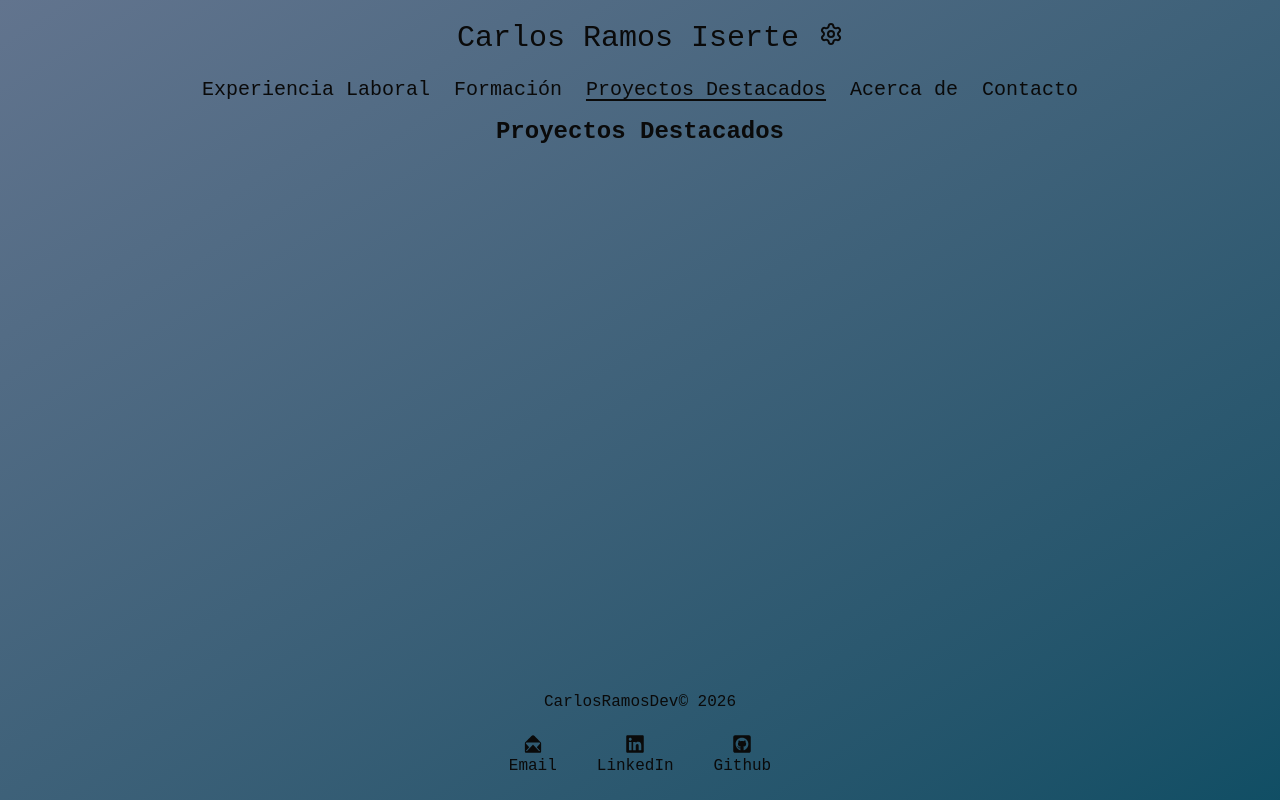
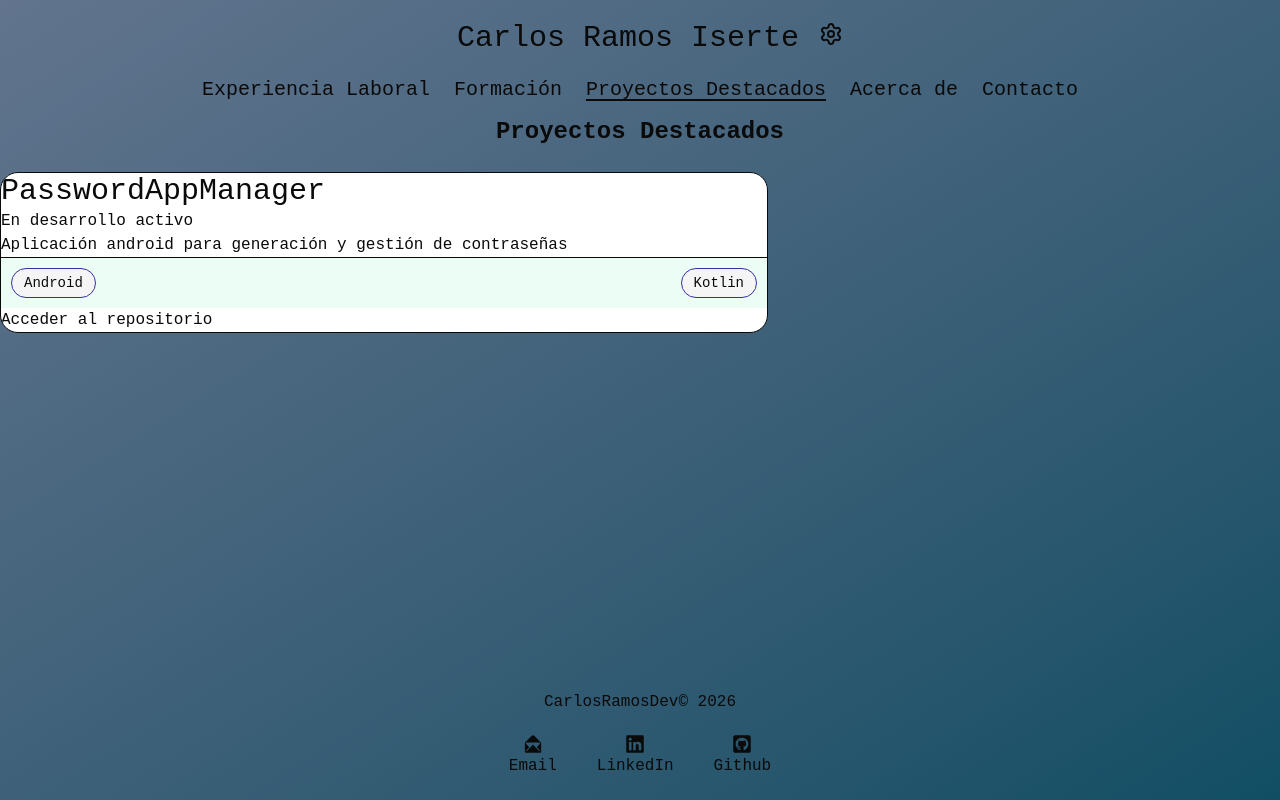
Before and after one commit to CarlosRamosDeveloper/portfolio, a React (Vite) app: page /featured in a window 1280 px wide. Built offline with nearby package versions, Linux system fonts and the light colour scheme.

Commit message:
implemented featured page

```diff
--- a/src/portfolio/data/ProjectsData.ts
+++ b/src/portfolio/data/ProjectsData.ts
@@ -1,19 +1,19 @@
 import type { Project } from '@/interfaces/Project';
 
 export const ProjectsData: Project[] = [
-  {
-    id: 0,
-    name: '',
-    shortDescription: '',
-    description: [],
-    isFeatured: false,
-    status: 'design',
-    techStack: [],
-    repository: '',
-    screenshots: [],
-    url: null,
-    video: null,
-  },
+  // {
+  //   id: 0,
+  //   name: '',
+  //   shortDescription: '',
+  //   description: [],
+  //   isFeatured: false,
+  //   status: 'design',
+  //   techStack: [],
+  //   repository: '',
+  //   screenshots: [],
+  //   url: null,
+  //   video: null,
+  // },
   {
     id: 1,
     name: 'PasswordAppManager',
--- a/src/portfolio/pages/featured/FeaturedPage.tsx
+++ b/src/portfolio/pages/featured/FeaturedPage.tsx
@@ -1,9 +1,13 @@
+import { ProjectsData } from '@/portfolio/data/ProjectsData';
+import { FeaturedProjectsList } from './components';
+
 export const FeaturedPage = () => {
   return (
     <div className="w-full">
       <h2 className="text-center text-2xl font-semibold">
         Proyectos Destacados
       </h2>
+      <FeaturedProjectsList projects={ProjectsData} />
     </div>
   );
 };
--- /dev/null
+++ b/src/portfolio/pages/featured/components/FeaturedNavigation.tsx
@@ -0,0 +1,22 @@
+type ItemType = 'page' | 'repository';
+
+interface Props {
+  url?: string | null;
+  type?: ItemType;
+}
+
+const repositoryText = 'Acceder al repositorio';
+const pageText = 'Acceder al proyecto';
+
+export const FeaturedNavigation = ({ url, type }: Props) => {
+  const handleNavigate = () => {
+    console.log(url);
+  };
+  if (!url) return null;
+  if (!type) return null;
+  return (
+    <div onClick={handleNavigate} className="cursor-pointer">
+      {type === 'repository' ? repositoryText : pageText}
+    </div>
+  );
+};
--- /dev/null
+++ b/src/portfolio/pages/featured/components/FeaturedProjectCard.tsx
@@ -0,0 +1,23 @@
+import type { Project } from '@/interfaces';
+import { TechStackList } from '../../components';
+import { FeaturedProjectStatusSection } from './FeaturedProjectStatusSection';
+import { FeaturedTitle } from './FeaturedTitle';
+import { FeaturedProjectLabel } from './FeaturedProjectLabel';
+import { FeaturedNavigation } from './FeaturedNavigation';
+
+interface Props {
+  project: Project;
+}
+
+export const FeaturedProjectCard = ({ project }: Props) => {
+  return (
+    <div className="my-6 w-full max-w-3xl border border-foreground rounded-2xl bg-card text-card-foreground overflow-hidden">
+      <FeaturedTitle projectName={project.name} />
+      <FeaturedProjectStatusSection status={project.status} />
+      <FeaturedProjectLabel text={project.shortDescription} />
+      <TechStackList techStack={project.techStack} />
+      <FeaturedNavigation url={project.repository} type="repository" />
+      <FeaturedNavigation url={project.url} type="page" />
+    </div>
+  );
+};
--- /dev/null
+++ b/src/portfolio/pages/featured/components/FeaturedProjectLabel.tsx
@@ -0,0 +1,7 @@
+interface Props {
+  text: string;
+}
+
+export const FeaturedProjectLabel = ({ text }: Props) => {
+  return <div>{text}</div>;
+};
--- /dev/null
+++ b/src/portfolio/pages/featured/components/FeaturedProjectStatusSection.tsx
@@ -0,0 +1,17 @@
+import type { ProjectStatus } from '@/interfaces';
+
+const STATUS_LABEL: Record<ProjectStatus, string> = {
+  deployed: 'Desplegado',
+  design: 'Fase de diseño',
+  finished: 'Finalizado',
+  stopped: 'Detenido temporalmente',
+  work_in_progress: 'En desarrollo activo',
+};
+
+interface Props {
+  status: ProjectStatus;
+}
+
+export const FeaturedProjectStatusSection = ({ status }: Props) => {
+  return <div>{STATUS_LABEL[status]}</div>;
+};
--- /dev/null
+++ b/src/portfolio/pages/featured/components/FeaturedProjectsList.tsx
@@ -0,0 +1,16 @@
+import type { Project } from '@/interfaces';
+import { FeaturedProjectCard } from './FeaturedProjectCard';
+
+interface Props {
+  projects: Project[];
+}
+
+export const FeaturedProjectsList = ({ projects }: Props) => {
+  return (
+    <div>
+      {projects.map((project, index) => (
+        <FeaturedProjectCard key={index} project={project} />
+      ))}
+    </div>
+  );
+};
--- /dev/null
+++ b/src/portfolio/pages/featured/components/FeaturedTitle.tsx
@@ -0,0 +1,7 @@
+interface Props {
+  projectName: string;
+}
+
+export const FeaturedTitle = ({ projectName }: Props) => {
+  return <div className="text text-3xl">{projectName}</div>;
+};
--- /dev/null
+++ b/src/portfolio/pages/featured/components/index.ts
@@ -0,0 +1,5 @@
+export { FeaturedProjectLabel } from './FeaturedProjectLabel';
+export { FeaturedTitle } from './FeaturedTitle';
+export { FeaturedProjectStatusSection } from './FeaturedProjectStatusSection';
+export { FeaturedProjectCard } from './FeaturedProjectCard';
+export { FeaturedProjectsList } from './FeaturedProjectsList';
```
